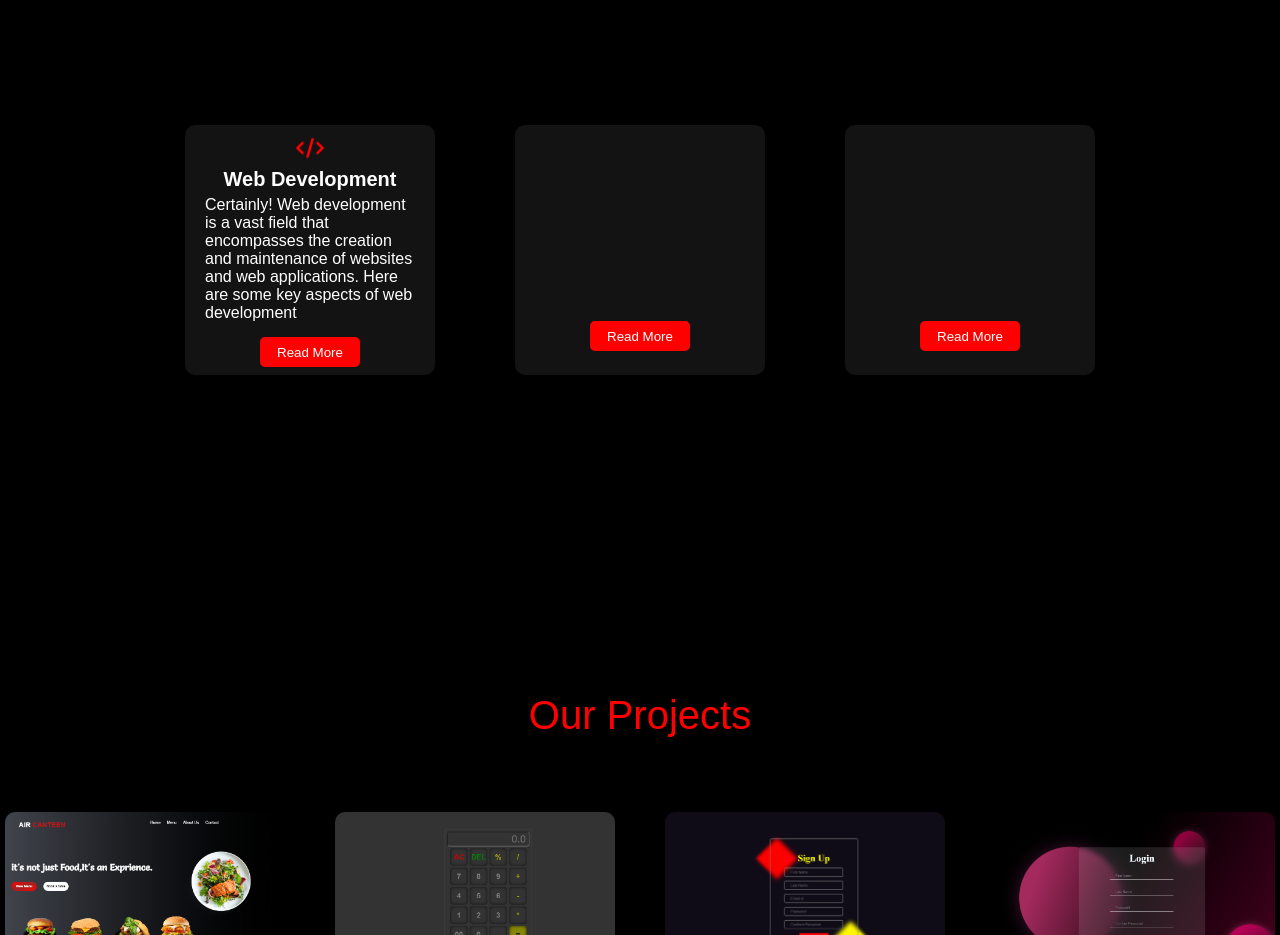
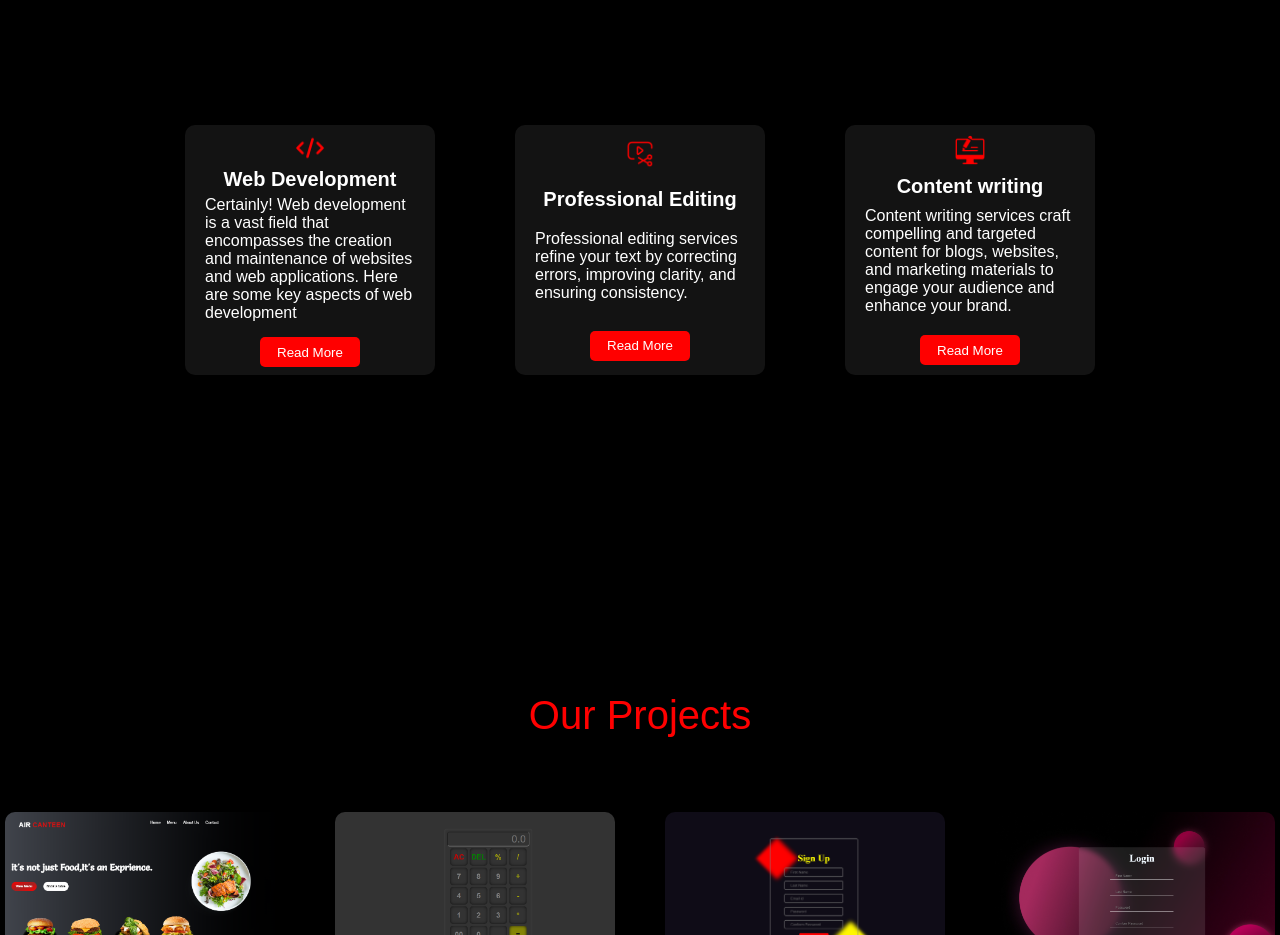
Before and after one commit to indrajeet-mrj/my-portfolio, a plain HTML site: page index.html in a window 1280 px wide. Shown: the part 1760-2695 px from the top of the page. Drawn offline with Linux system fonts and the light colour scheme.

Commit message:
Services update

```diff
--- a/index.html
+++ b/index.html
@@ -106,15 +106,15 @@
                 <button>Read More</button>
             </div>
             <div class="services-main-el">
-                <img src="" alt="">
-                <h1></h1>
-                <p></p>
+                <img src="video-editor.png" alt="">
+                <h1>Professional Editing</h1>
+                <p>Professional editing services refine your text by correcting errors, improving clarity, and ensuring consistency.</p>
                 <button>Read More</button>
             </div>
             <div class="services-main-el">
-                <img src="" alt="">
-                <h1></h1>
-                <p></p>
+                <img src="writing.png" alt="">
+                <h1>Content writing</h1>
+                <p>Content writing services craft compelling and targeted content for blogs, websites, and marketing materials to engage your audience and enhance your brand.</p>
                 <button>Read More</button>
             </div>
         </div>
```
Also changed, not shown: video-editor.png (added), writing.png (added).
